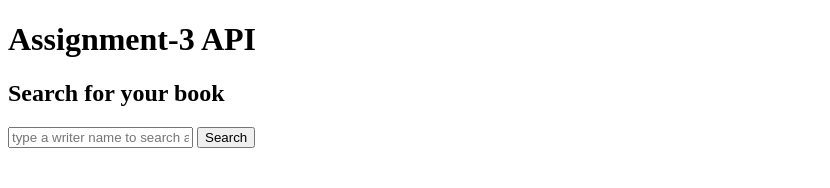
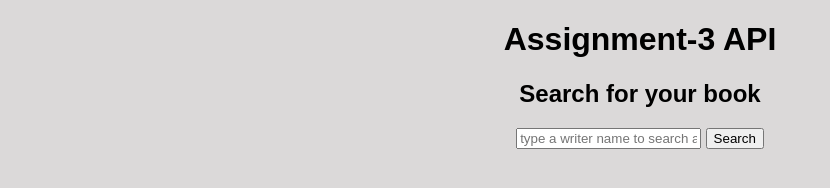
Before and after one commit to 200613775/Assignment-3, a plain HTML site: page index.html in a window 1280 px wide. Shown: the whole page, without its empty margins (0-830 px from the left). Drawn offline with Linux system fonts and the light colour scheme.

Commit message:
link styles.css into the index.html and start styling with body

```diff
--- a/index.html
+++ b/index.html
@@ -4,7 +4,7 @@
   <meta charset="UTF-8" />
   <meta name="viewport" content="width=device-width, initial-scale=1" />
   <title>Book search</title>
-  <link rel="stylesheet" href="style.css" />
+  <link rel="stylesheet" href="styles.css" />
 </head>
 <body>
   <div class="book">
--- a/styles.css
+++ b/styles.css
@@ -0,0 +1,9 @@
+@charset "UTF-8";
+
+body {
+    font-family:Arial, Helvetica, sans-serif;
+    padding: 0px;
+    background-color: #dbd9d9;
+    text-align: center;
+    margin: auto;
+  }
```
